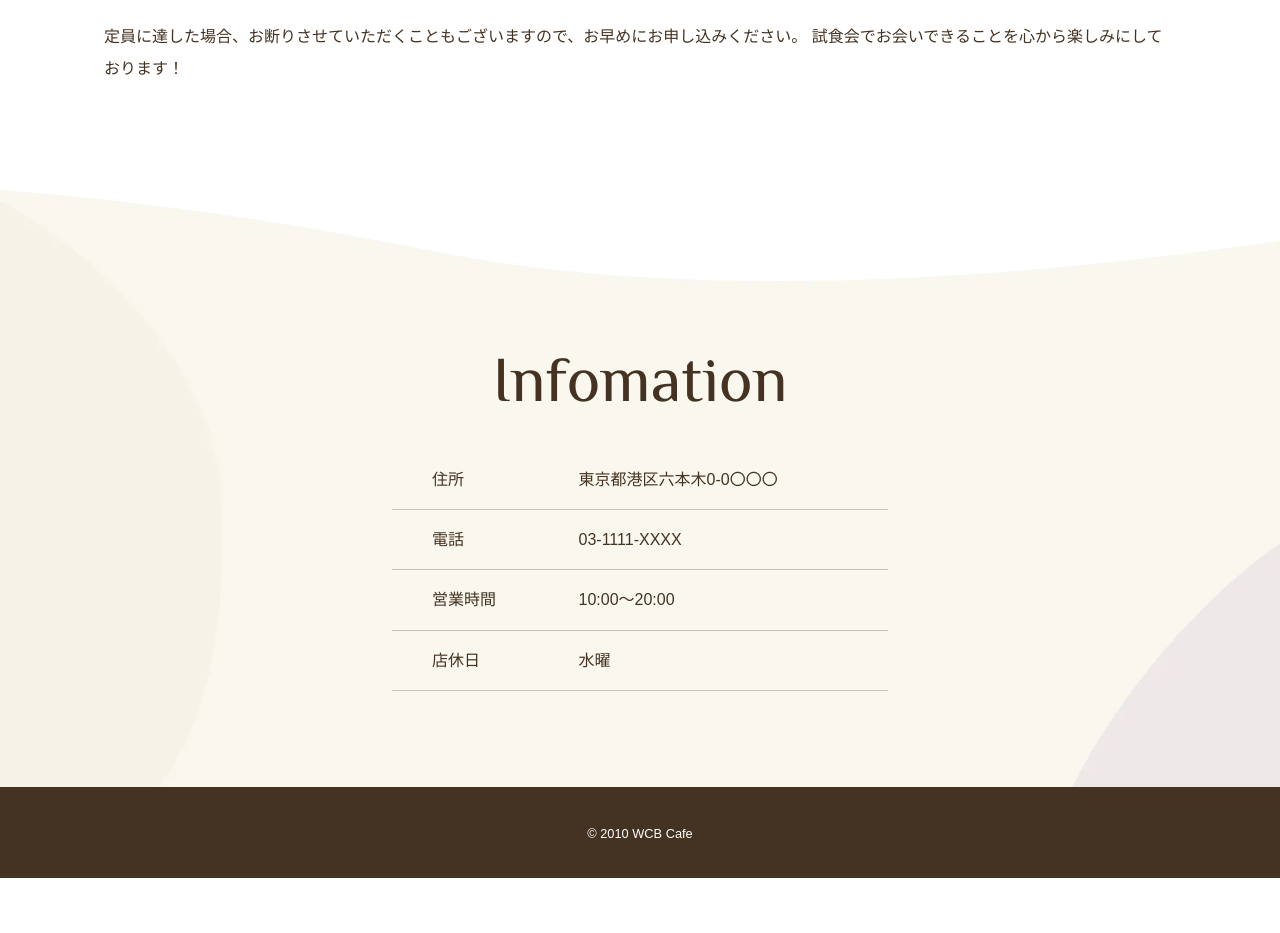
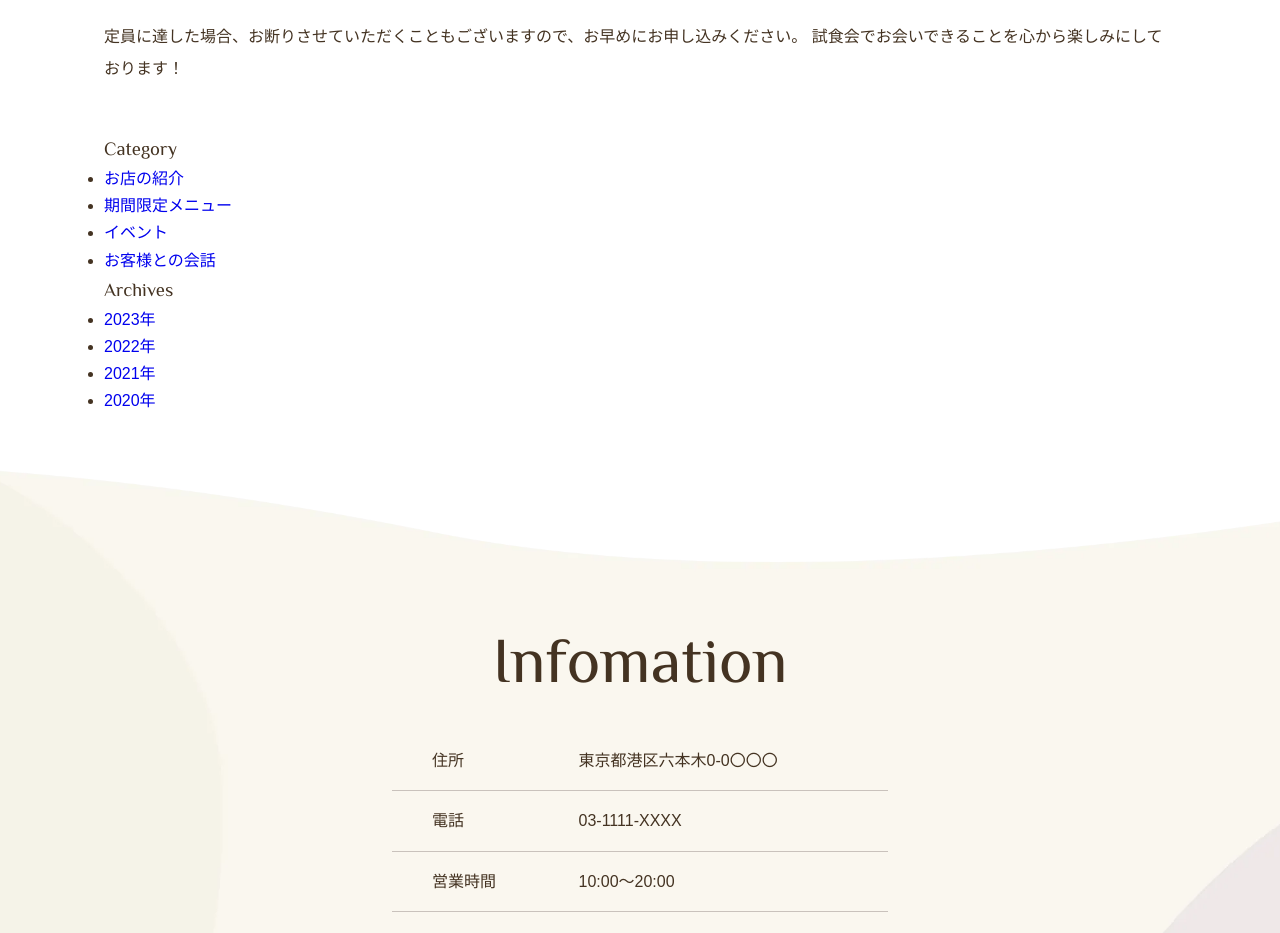
Before and after one commit to eash-misoni/webdesign-submit, a plain HTML site: page chapter5/news.html in a window 1280 px wide. Shown: the part 1603-2536 px from the top of the page. Before the commit the page ends 2481 px from the top, so only its background shows below. Drawn offline with Linux system fonts and the light colour scheme; some packages are replaced by stand-ins of ours.

Commit message:
fix: commit5-05-1

```diff
--- a/chapter5/news.html
+++ b/chapter5/news.html
@@ -70,6 +70,24 @@
                     試食会でお会いできることを心から楽しみにしております！
                 </p>
             </article>
+
+            <aside class="sidebar">
+                <h3 class="heading-medium font-english">Category</h3>
+                <ul class="side-menu">
+                    <li><a href="#">お店の紹介</a></li>
+                    <li><a href="#">期間限定メニュー</a></li>
+                    <li><a href="#">イベント</a></li>
+                    <li><a href="#">お客様との会話</a></li>
+                </ul>
+
+                <h3 class="heading-medium font-english">Archives</h3>
+                <ul class="side-menu">
+                    <li><a href="#">2023年</a></li>
+                    <li><a href="#">2022年</a></li>
+                    <li><a href="#">2021年</a></li>
+                    <li><a href="#">2020年</a></li>
+                </ul>
+            </aside>
         </main>
 
         <footer class="page-footer">
```
